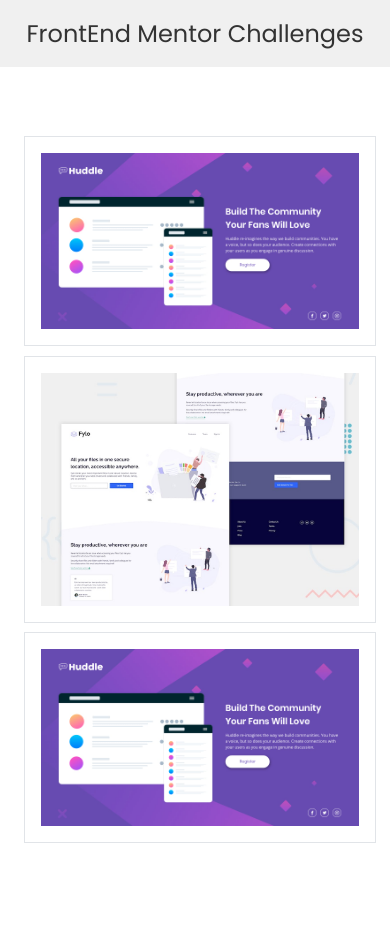
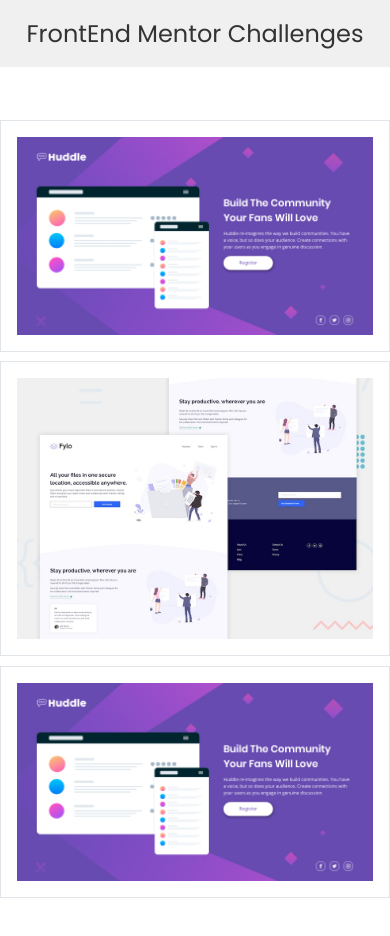
Before and after one commit to Arun05hp/Frontend-Mentor, a plain HTML site: page index.html in a window 390 px wide. Before the commit the page ends 848 px from the top, so only its background shows below. Drawn offline with Linux system fonts and the light colour scheme.

Commit message:
flex box center now

```diff
--- a/styles.css
+++ b/styles.css
@@ -24,12 +24,13 @@ header {
   font-size: 1.5rem;
   font-weight: 500;
 }
-
+.container {
+  margin: 3rem 0;
+}
 .flex {
   display: flex;
   flex-wrap: wrap;
   justify-content: center;
-  margin-top: 4rem;
 }
 
 .flex > div {
@@ -66,5 +67,6 @@ header {
   }
   .flex > div {
     width: 100%;
+    margin: 0.3rem 0;
   }
 }
```
